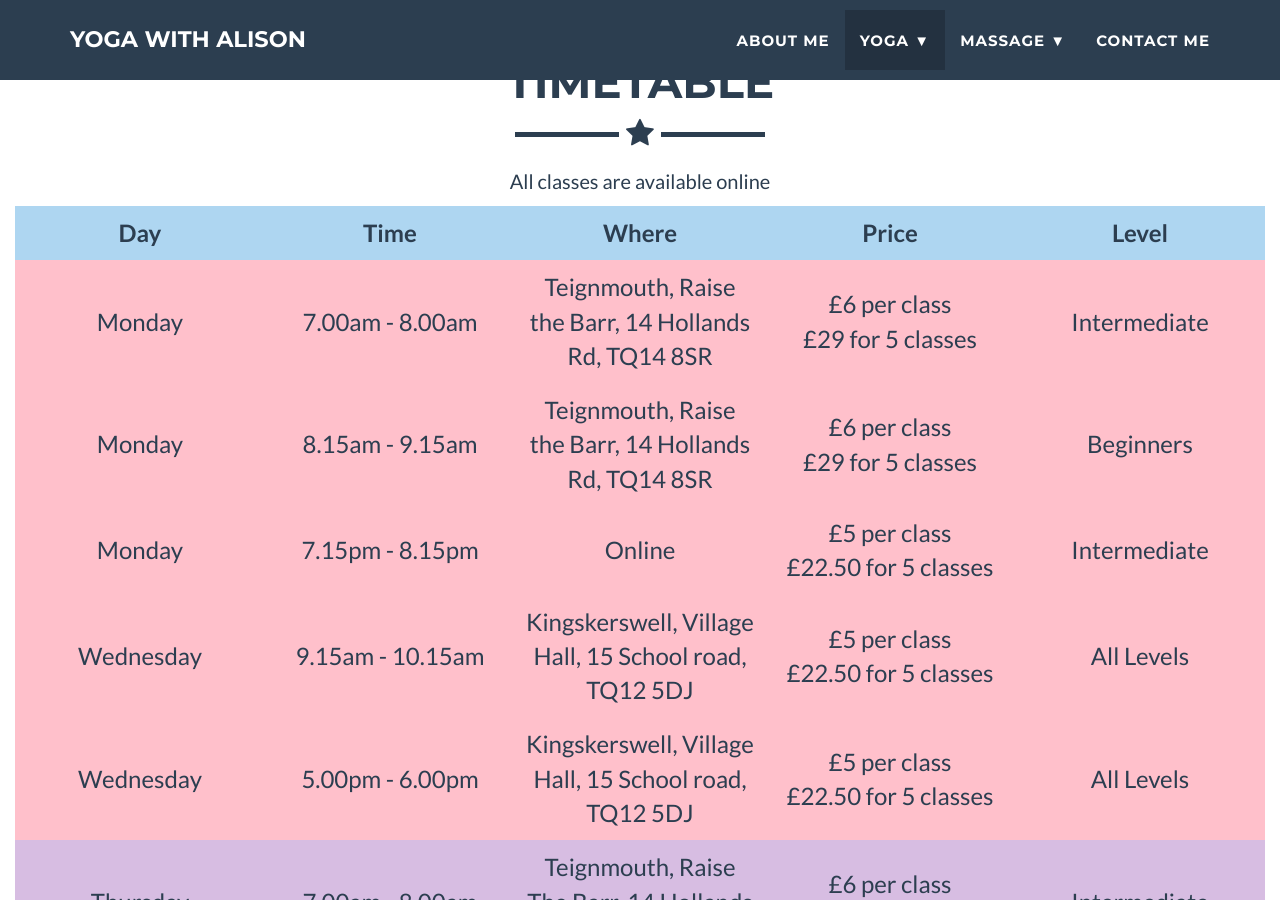
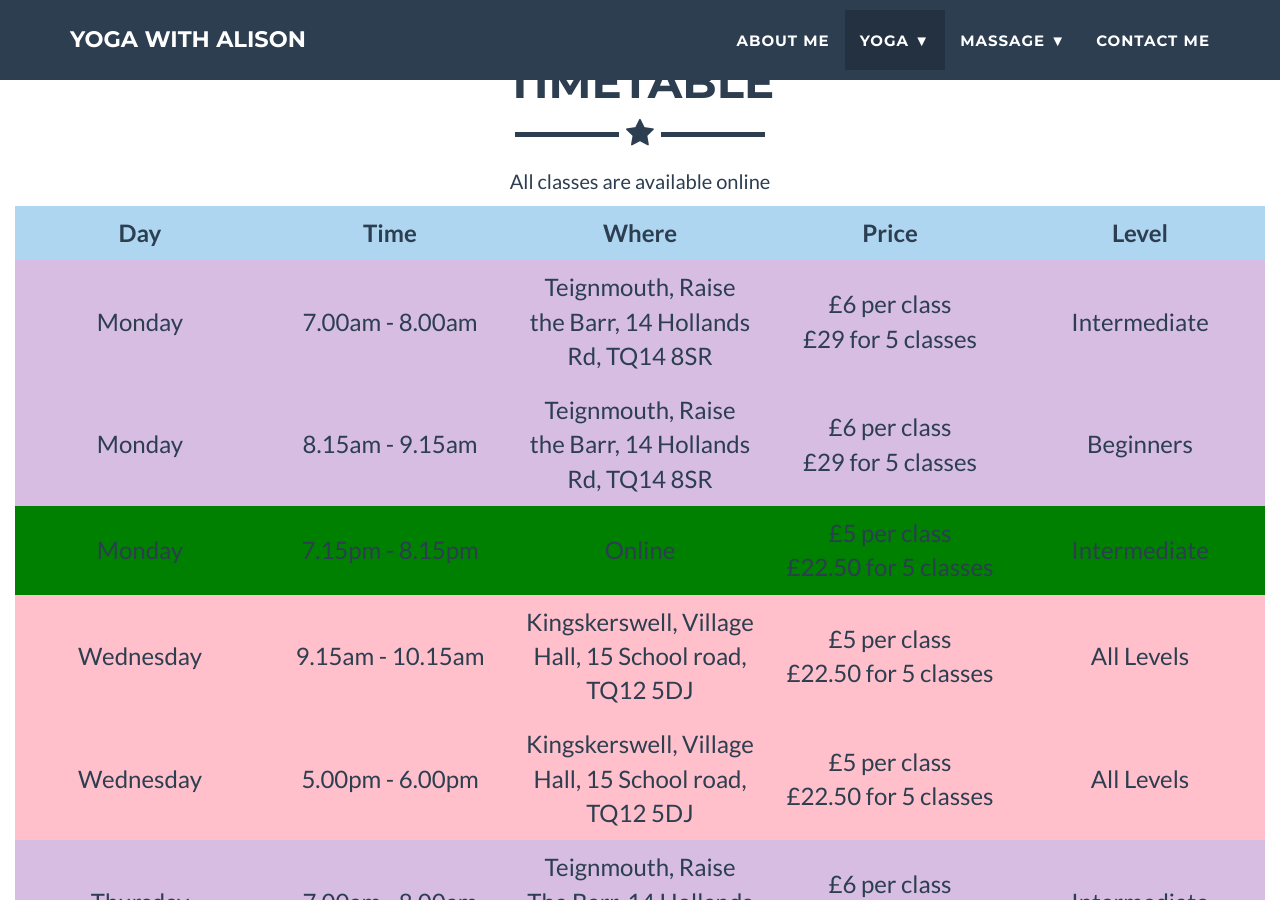
Before and after one commit to YogaWithAlison/yogawithalison.github.io, a Jekyll site: the page built from index.html, in a window 1280 px wide and 900 px high, scrolled down 1693 px. Built offline with Jekyll 4.4.1, drawn with Linux system fonts in a browser that asks for light colours.

Commit message:
Update timetable.html
colour change for like rows

```diff
--- a/_includes/timetable.html
+++ b/_includes/timetable.html
@@ -27,21 +27,21 @@
                               <TH>Level</TH>
                         </TR>
 
-                        <TR style="background-color: pink">
+                        <TR style="background-color: rgb(215, 189, 226)">
                               <TD>Monday</TD>
                               <TD>7.00am - 8.00am</TD>
                               <TD>Teignmouth, Raise the Barr, 14 Hollands Rd, TQ14 8SR</TD>
                               <TD>£6 per class<br>£29 for 5 classes</TD>
                               <TD>Intermediate</TD>
                         </TR>
-                        <TR style="background-color: pink">
+                        <TR style="background-color: rgb(215, 189, 226)">
                               <TD>Monday</TD>
                               <TD>8.15am - 9.15am</TD>
                               <TD>Teignmouth, Raise the Barr, 14 Hollands Rd, TQ14 8SR</TD>
                               <TD>£6 per class<br>£29 for 5 classes</TD>
                               <TD>Beginners</TD>
                         </TR>
-                        <TR style="background-color: pink">
+                        <TR style="background-color: green">
                               <TD>Monday</TD>
                               <TD>7.15pm - 8.15pm</TD>
                               <TD>Online</TD>
@@ -84,7 +84,7 @@
                               <TD>£5 per class<br>£22.50 for 5 classes</TD>
                               <TD>All Levels</TD>
                         </TR>
-                        <TR style="background-color: pink">
+                        <TR style="background-color: green">
                               <TD>Saturday</TD>
                               <TD>10.30am - 11.30am</TD>
                               <TD>Online YIN YOGA Every Fortnight</TD>
```
